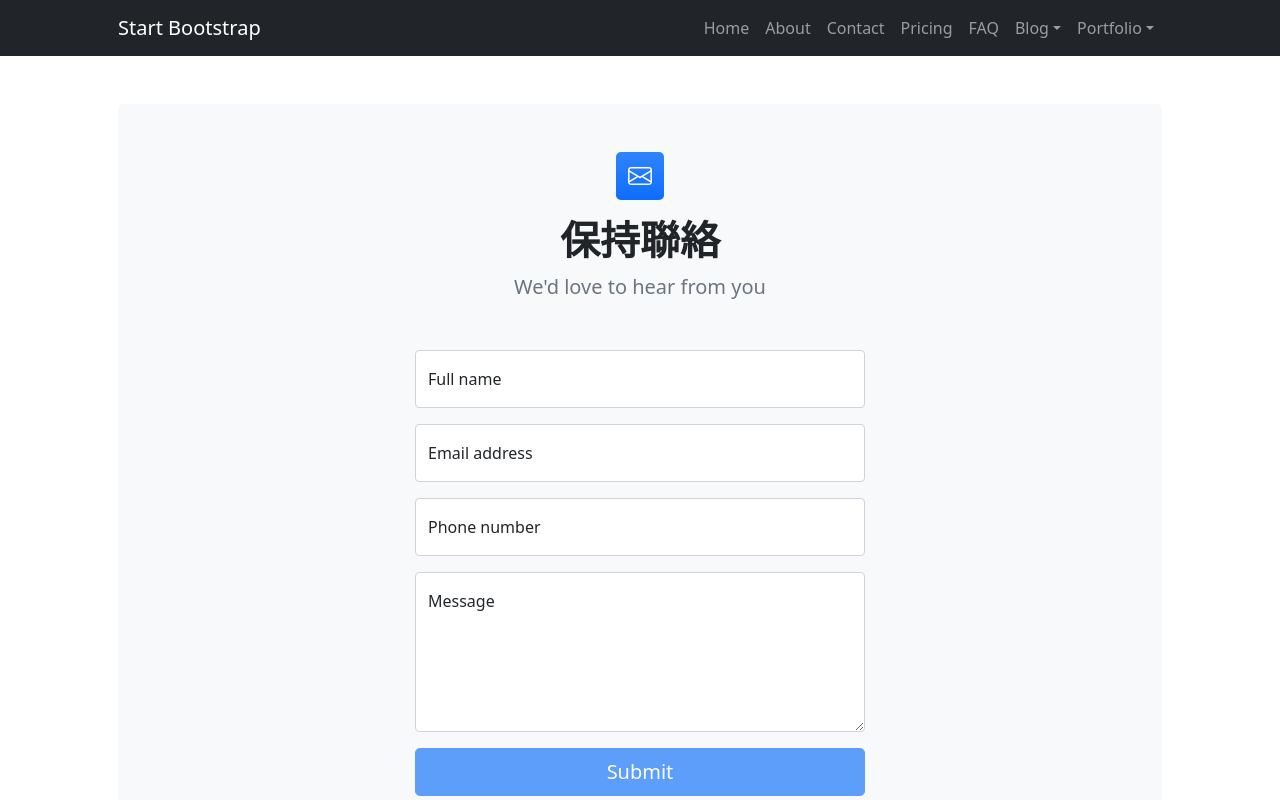
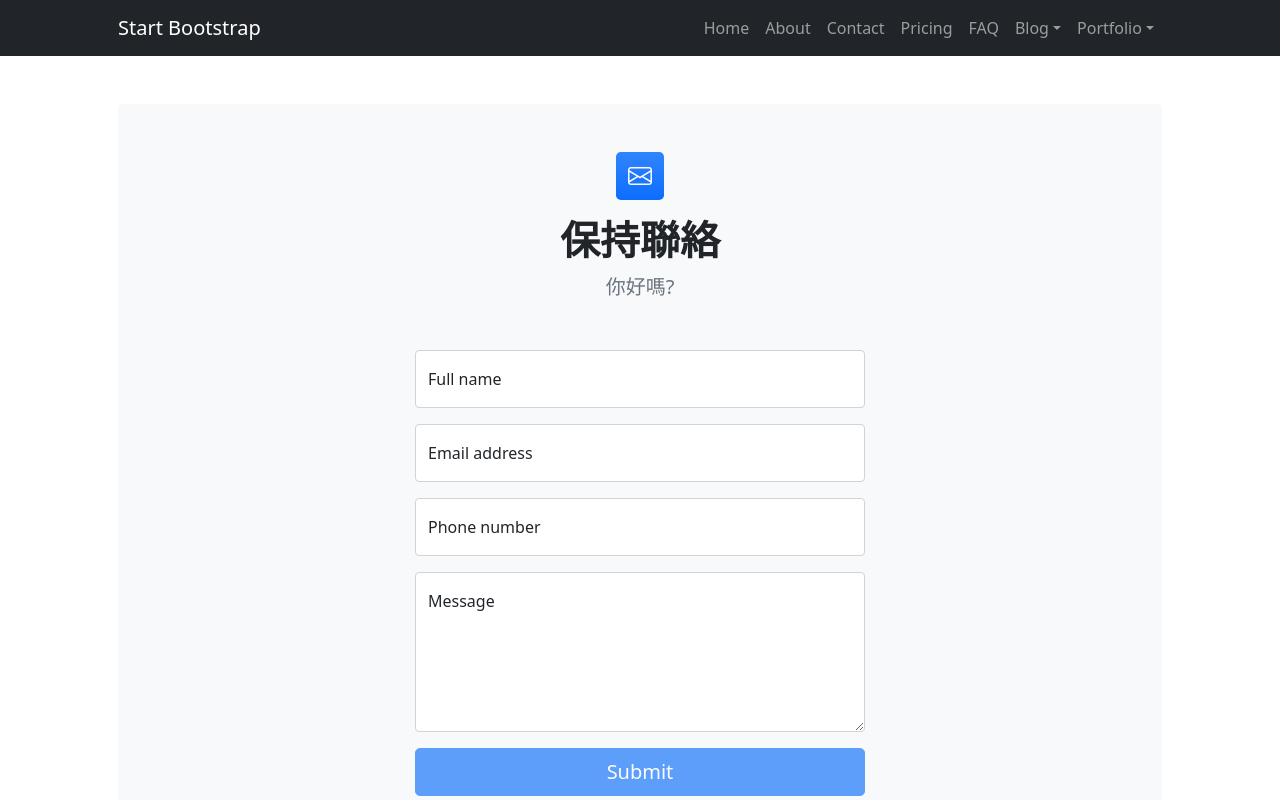
Before and after one commit to wenwen1225/shop, a plain HTML site: page contact.html in a window 1280 px wide. Shown: the top 800 px of the page. Drawn offline with nearby package versions, Linux system fonts and the light colour scheme.

Commit message:
update contact text

```diff
--- a/contact.html
+++ b/contact.html
@@ -53,7 +53,7 @@
                         <div class="text-center mb-5">
                             <div class="feature bg-primary bg-gradient text-white rounded-3 mb-3"><i class="bi bi-envelope"></i></div>
                             <h1 class="fw-bolder">保持聯絡</h1>
-                            <p class="lead fw-normal text-muted mb-0">We'd love to hear from you</p>
+                            <p class="lead fw-normal text-muted mb-0">你好嗎?</p>
                         </div>
                         <div class="row gx-5 justify-content-center">
                             <div class="col-lg-8 col-xl-6">
```
